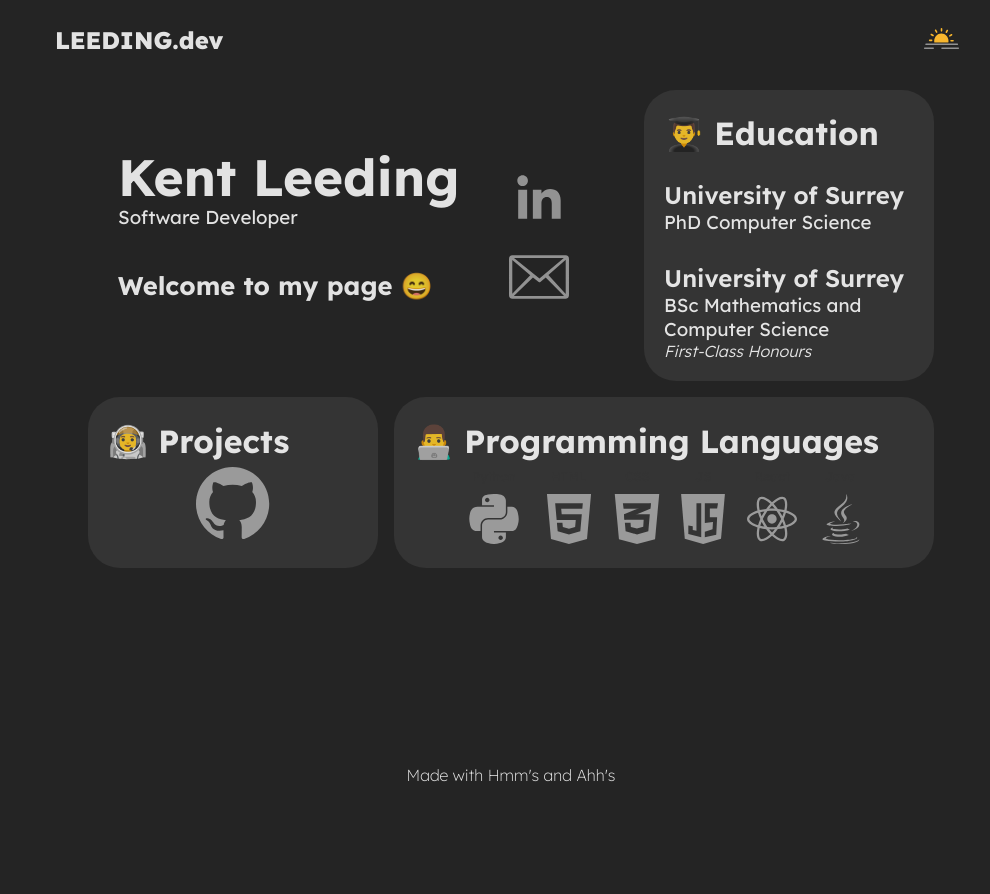
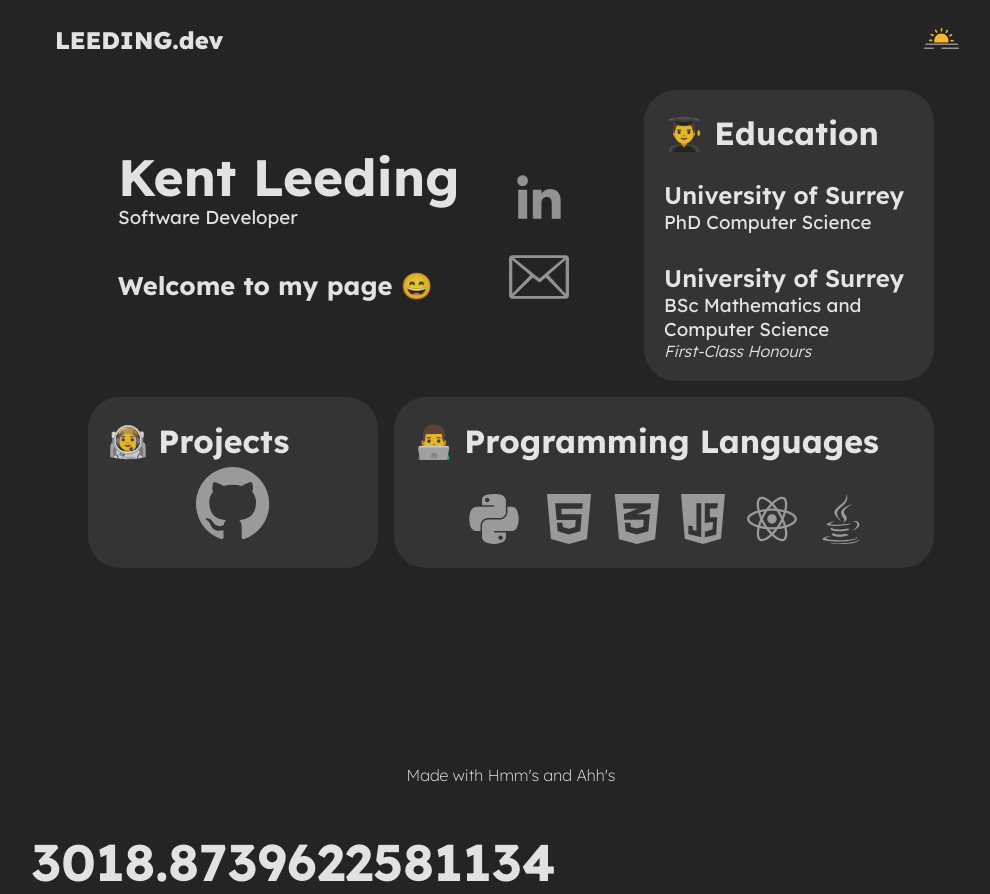
Before and after one commit to kleeding/kleeding.github.io, a React (Vite) app: page / in a window 1280 px wide. Shown: the whole page, without its empty margins (129-1119 px from the left). Before the commit the page ends 800 px from the top, so only its background shows below. Built offline with nearby package versions, Linux system fonts and the light colour scheme.

Commit message:
screen size added in heading element

```diff
--- a/src/main.jsx
+++ b/src/main.jsx
@@ -14,5 +14,6 @@ window.addEventListener("resize", function(event) {
 createRoot(document.getElementById('root')).render(
   <StrictMode>
     <App />
+    <h1>{vscale}</h1>
   </StrictMode>,
 )
```
